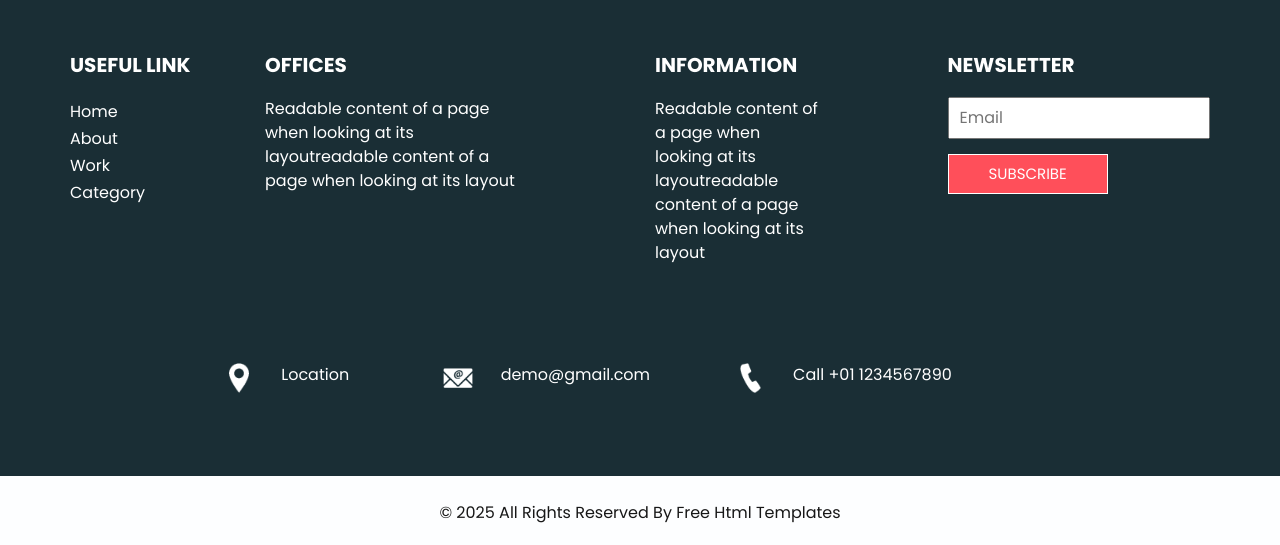
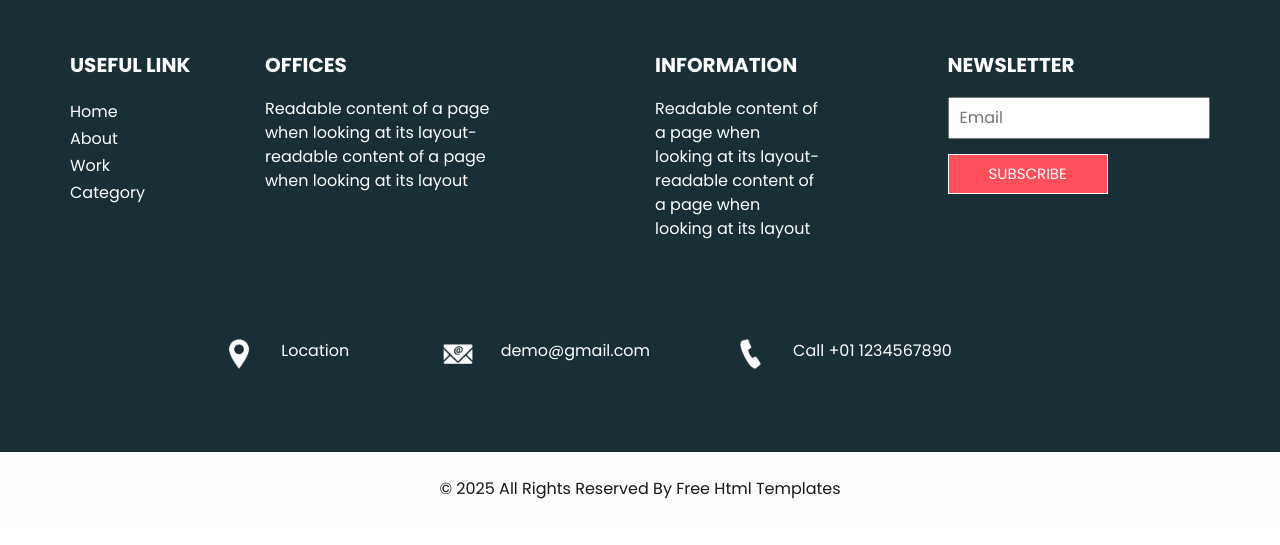
Before and after one commit to uze-zi/ansible-jenkins, a plain HTML site: page category.html in a window 1280 px wide. Shown: the part 883-1428 px from the top of the page. After the commit the page ends 1404 px from the top, so only its background shows below. Drawn offline with Linux system fonts and the light colour scheme.

Commit message:
fixed typo

```diff
--- a/category.html
+++ b/category.html
@@ -222,7 +222,7 @@
                 Offices
               </h5>
               <p>
-                Readable content of a page when looking at its layoutreadable content of a page when looking at its layout
+                Readable content of a page when looking at its layout-readable content of a page when looking at its layout
               </p>
             </div>
 
@@ -231,7 +231,7 @@
                 Information
               </h5>
               <p>
-                Readable content of a page when looking at its layoutreadable content of a page when looking at its layout
+                Readable content of a page when looking at its layout-readable content of a page when looking at its layout
               </p>
             </div>
 
```
